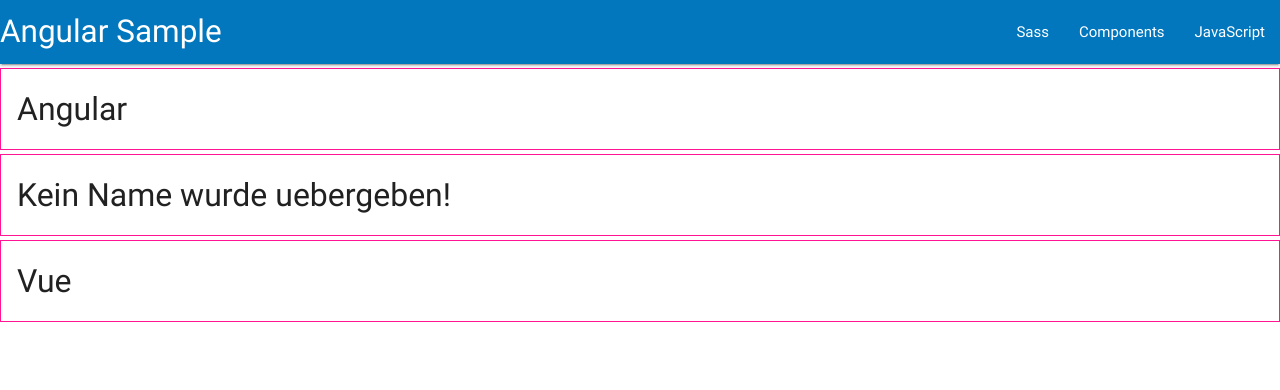
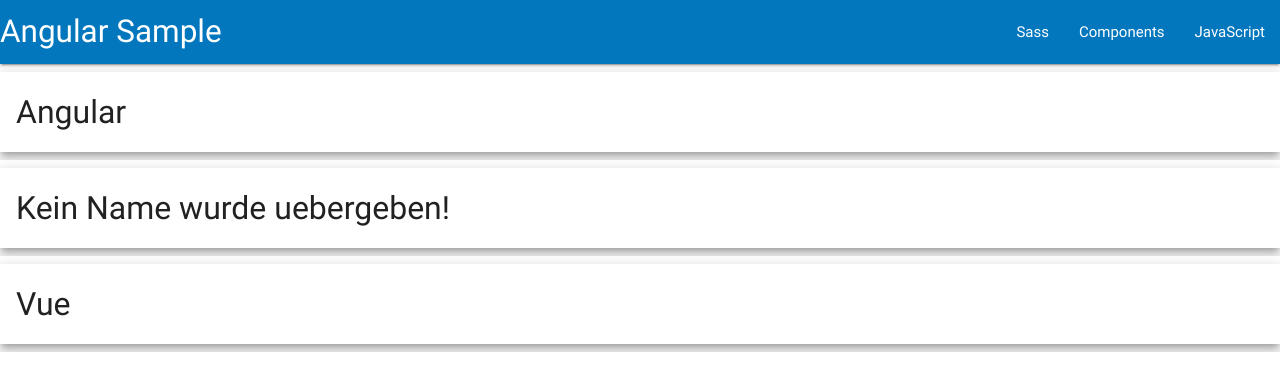
Before and after one commit to patrickjahr/ItCamp2017, an Angular app: page / in a window 1280 px wide. Shown: the top 390 px of the page. Built offline with nearby package versions, Linux system fonts and the light colour scheme.

Commit message:
use materialize wave effect

```diff
--- a/src/app/list-item/list-item.component.css
+++ b/src/app/list-item/list-item.component.css
@@ -1,16 +1,18 @@
+div {
+    width: 100%;
+}
 p {
     font-size: 32px;
     padding: 16px;
-    border: 1px solid deeppink;
-    margin: 4px 0;
+    margin: 8px 0;
+    box-shadow: 0 5px 5px -3px rgba(0,0,0,.2),
+                0 8px 10px 1px rgba(0,0,0,.14),
+                0 3px 14px 2px rgba(0,0,0,.12);
 }
-p:hover {
+/* p:hover {
     background-color: lightgray;
     color: white;
     box-shadow: 0 5px 5px -3px rgba(0,0,0,.2),
                 0 8px 10px 1px rgba(0,0,0,.14),
                 0 3px 14px 2px rgba(0,0,0,.12);
-}
-p:active {
-    box-shadow: none;
-}
+} */
--- a/src/app/list-item/list-item.component.html
+++ b/src/app/list-item/list-item.component.html
@@ -1,2 +1,4 @@
-<p *ngIf="name !== undefined">{{name}}</p>
-<p *ngIf="name === undefined">Kein Name wurde uebergeben!</p>
+<div class="waves-effect">
+    <p *ngIf="name !== undefined">{{name}}</p>
+    <p *ngIf="name === undefined">Kein Name wurde uebergeben!</p>
+</div>
```
Also changed, not shown: src/services/starwars.service.ts (indentation only).
